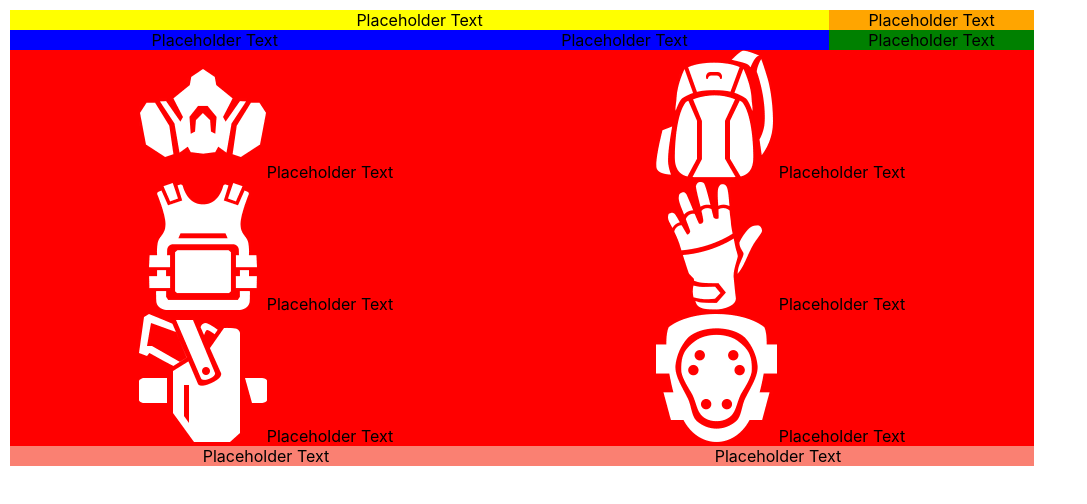
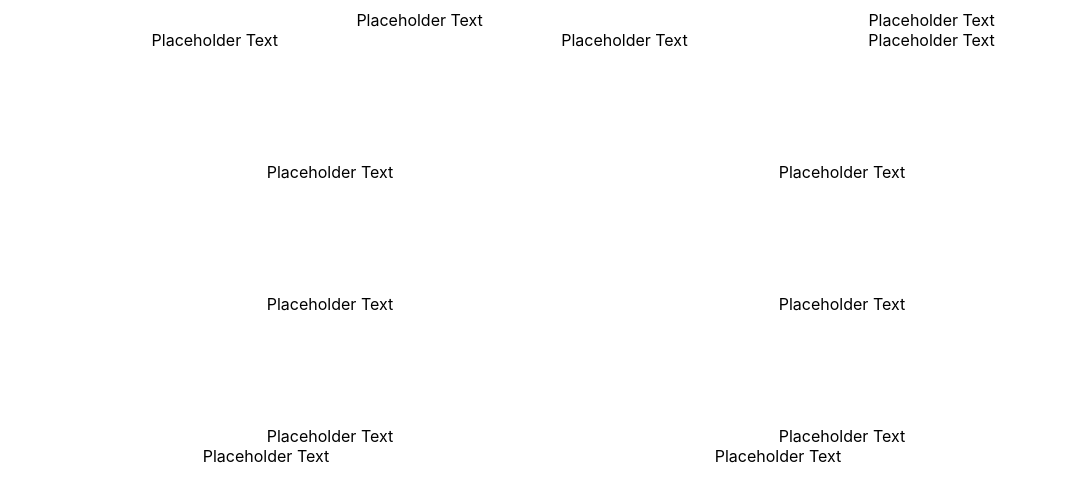
Before and after one commit to Division2Builder/division2builder, a React (Create React App) app: page / in a window 1280 px wide. Shown: the top 504 px of the page, without its empty margins (0-1087 px from the left). Built offline with nearby package versions, Linux system fonts and the light colour scheme.

Commit message:
remove debug styling

```diff
--- a/src/components/builder.css
+++ b/src/components/builder.css
@@ -11,34 +11,28 @@
 .signature{
     flex-grow: 2;
     flex-basis: 80%;
-    background-color: yellow;
 }
 
 .gernade{
     flex-grow: 1;
     flex-basis: 20%;
-    background-color: orange;
 }
 
 .weapon{
     flex-grow: 2;
     flex-basis: 40%;
-    background-color: blue;
 }
 
 .sidearm{
     flex-grow: 1;
     flex-basis: 20%;
-    background-color: green;
 }
 
 .armor{
     flex-grow: 2;
     flex-basis: 50%;
-    background-color: red;
 }
 
 .skill{
     flex-grow: 2;
-    background-color: salmon;
 }
```
